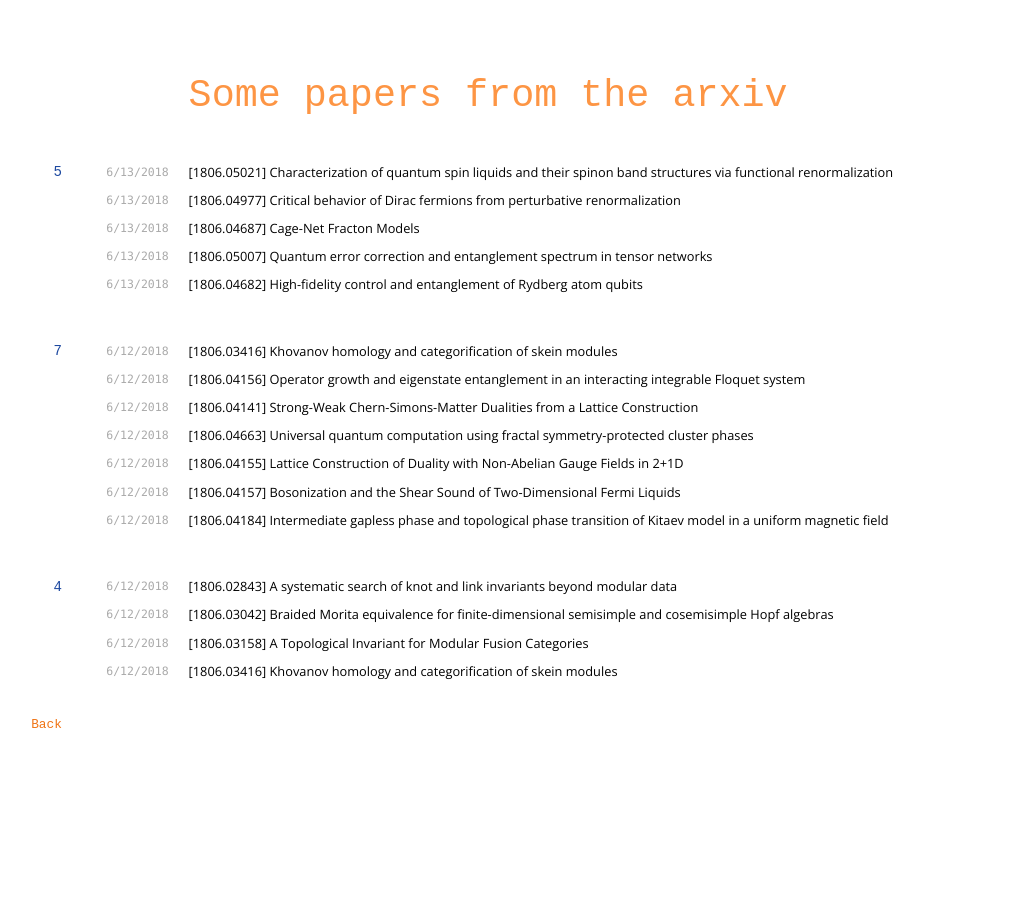
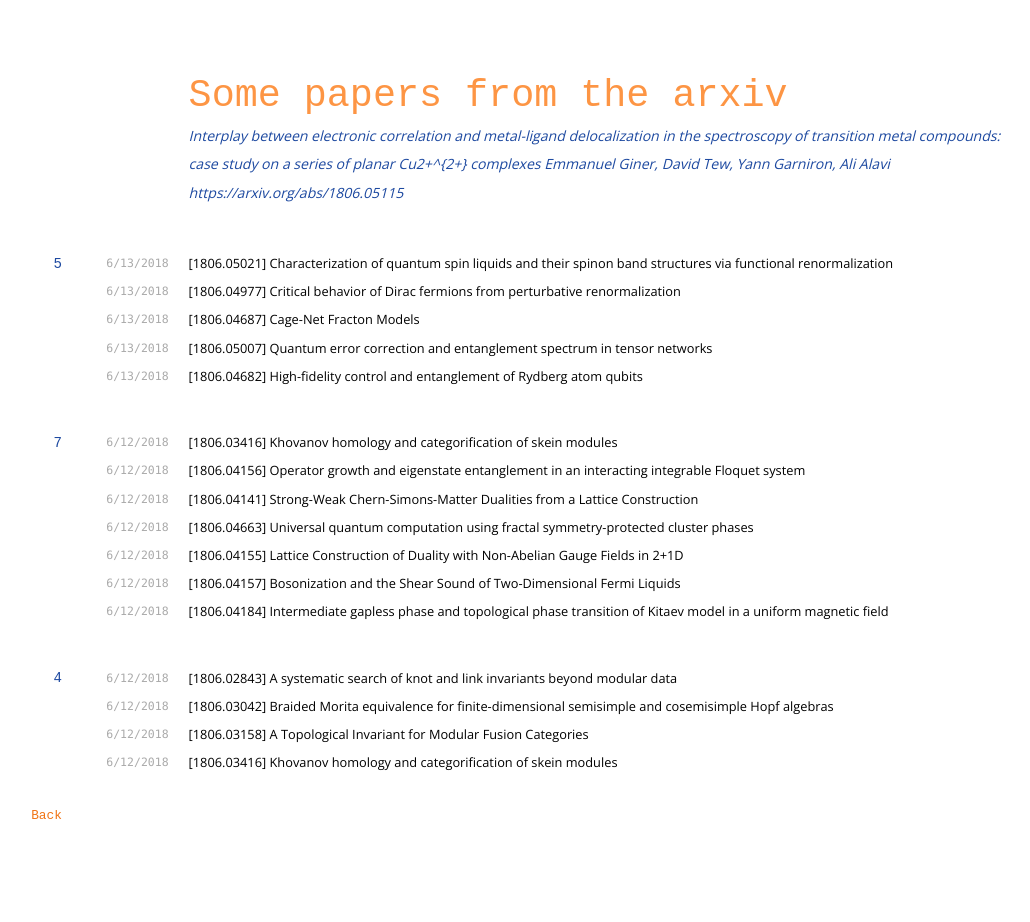
Before and after one commit to davidaasen/davidaasen.github.io, a Jekyll site: the page built from refsprime.md, in a window 1280 px wide. Shown: the whole page, without its empty margins (141-1171 px from the left). Built offline with Jekyll 4.4.1, drawn with Linux system fonts in a browser that asks for light colours; nearby versions of some CDN libraries; before the commit the page ends 900 px from its top, so only the background shows below that.

Commit message:
Update refsprime.md

```diff
--- a/refsprime.md
+++ b/refsprime.md
@@ -4,6 +4,10 @@ title: some referencess
 ---
 
 # Some papers from the arxiv
+
+Interplay between electronic correlation and metal-ligand delocalization  in the spectroscopy of transition metal compounds: case study on a series of  planar Cu2+^{2+} complexes
+Emmanuel Giner, David Tew, Yann Garniron, Ali Alavi
+https://arxiv.org/abs/1806.05115
 
 ## 5
 `6/13/2018`
```
